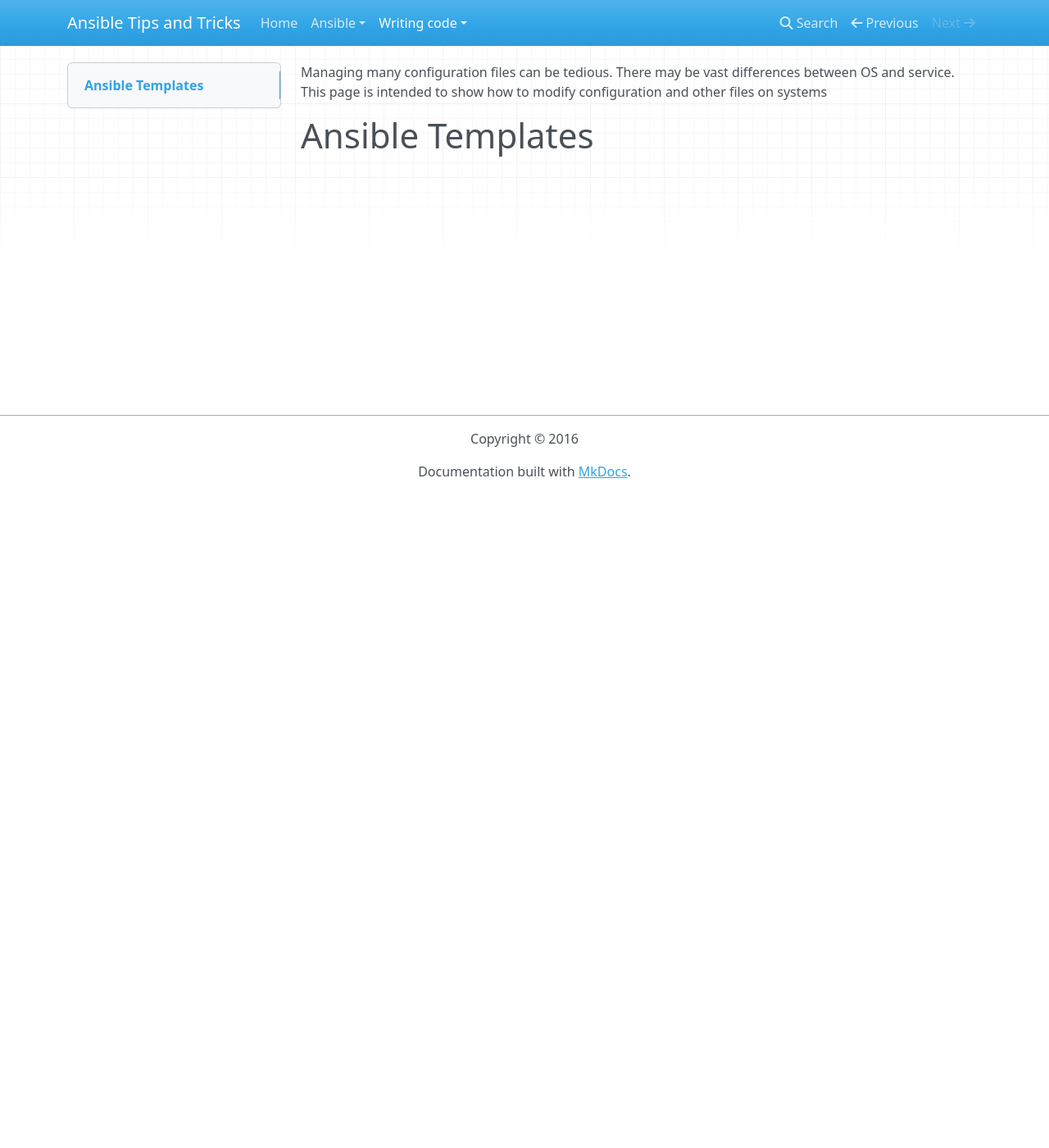
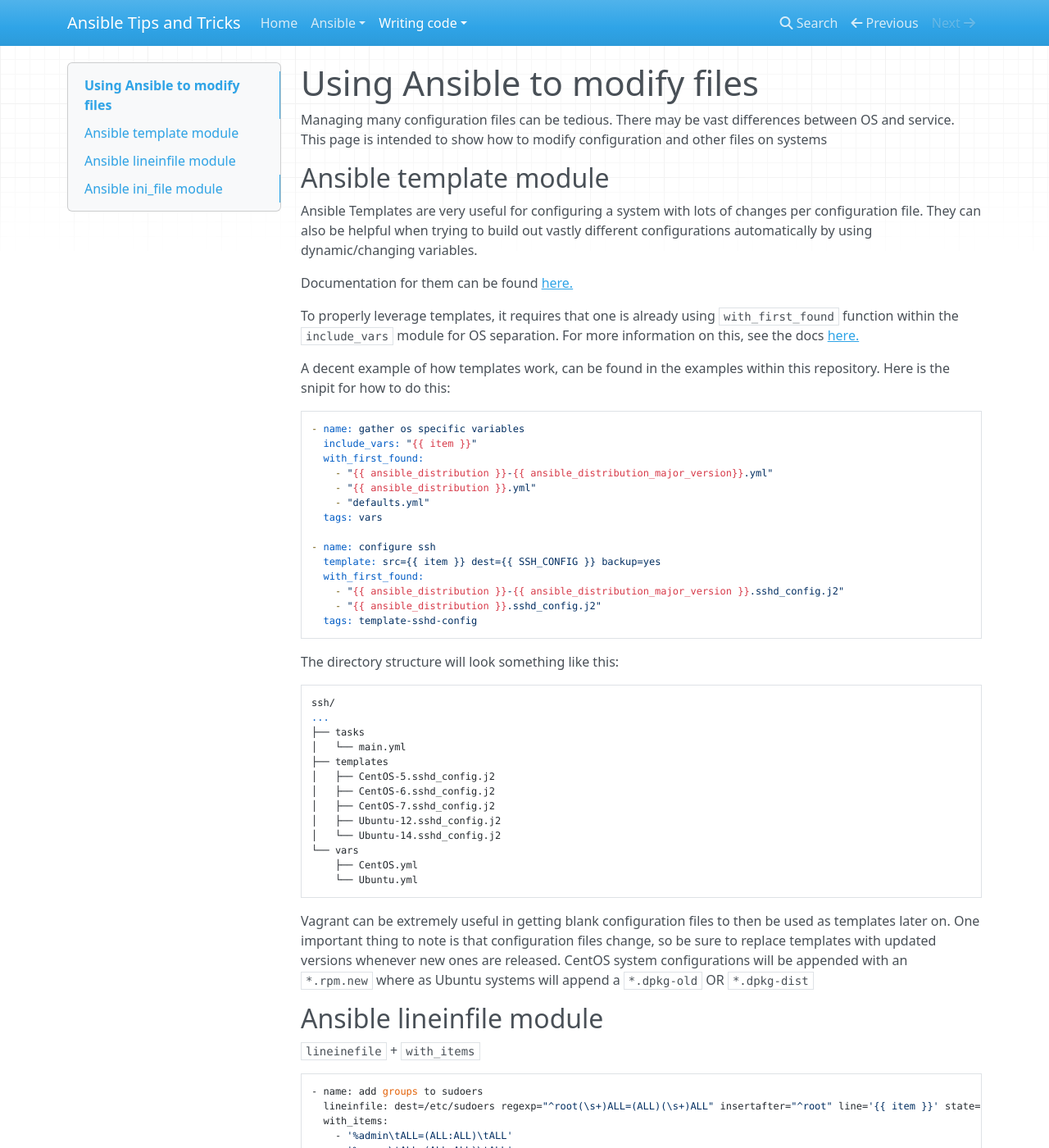
Before and after one commit to nfaction/ansible-tips-and-tricks, an MkDocs documentation site: the page built from docs/modifying-files/modifying-files.md, in a window 1280 px wide and 1400 px high. Shown: the whole window at 82% size. Built offline with MkDocs 1.6.1, drawn with Linux system fonts in a browser that asks for light colours; nearby versions of some CDN libraries; old or Windows-style settings are respelled for this version of MkDocs; some of the changed text lies outside the part shown.

Commit message:
Add docs for modifying confs and update ad-hoc cmds 	modified:   docs/ansible/commands.md 	modified:   docs/modifying-files/modifying-files.md

````diff
--- a/docs/modifying-files/modifying-files.md
+++ b/docs/modifying-files/modifying-files.md
@@ -1,3 +1,110 @@
+# Using Ansible to modify files
 Managing many configuration files can be tedious.  There may be vast differences between OS and service.  This page is intended to show how to modify configuration and other files on systems
 
-# Ansible Templates
+## Ansible template module
+
+Ansible Templates are very useful for configuring a system with lots of changes per configuration file.  They can also be helpful when trying to build out vastly different configurations automatically by using dynamic/changing variables.
+
+Documentation for them can be found [here.](http://docs.ansible.com/ansible/template_module.html)
+
+To properly leverage templates, it requires that one is already using `with_first_found` function within the `include_vars` module for OS separation.  For more information on this, see the docs [here.](../os-dependent-tasks/variables.md)
+
+A decent example of how templates work, can be found in the examples within this repository.  Here is the snipit for how to do this:
+
+```
+- name: gather os specific variables
+  include_vars: "{{ item }}"
+  with_first_found:
+    - "{{ ansible_distribution }}-{{ ansible_distribution_major_version}}.yml"
+    - "{{ ansible_distribution }}.yml"
+    - "defaults.yml"
+  tags: vars
+
+- name: configure ssh
+  template: src={{ item }} dest={{ SSH_CONFIG }} backup=yes
+  with_first_found:
+    - "{{ ansible_distribution }}-{{ ansible_distribution_major_version }}.sshd_config.j2"
+    - "{{ ansible_distribution }}.sshd_config.j2"
+  tags: template-sshd-config
+```
+
+The directory structure will look something like this:
+
+```
+ssh/
+...
+├── tasks
+│   └── main.yml
+├── templates
+│   ├── CentOS-5.sshd_config.j2
+│   ├── CentOS-6.sshd_config.j2
+│   ├── CentOS-7.sshd_config.j2
+│   ├── Ubuntu-12.sshd_config.j2
+│   └── Ubuntu-14.sshd_config.j2
+└── vars
+    ├── CentOS.yml
+    └── Ubuntu.yml
+```
+
+Vagrant can be extremely useful in getting blank configuration files to then be used as templates later on.  One important thing to note is that configuration files change, so be sure to replace templates with updated versions whenever new ones are released.  CentOS system configurations will be appended with an `*.rpm.new` where as Ubuntu systems will append a `*.dpkg-old` OR `*.dpkg-dist`
+
+## Ansible lineinfile module
+
+`lineinefile` + `with_items`
+
+```
+- name: add groups to sudoers
+  lineinfile: dest=/etc/sudoers regexp="^root(\s+)ALL=(ALL)(\s+)ALL" insertafter="^root" line='{{ item }}' state=present backup=yes backrefs=yes
+  with_items:
+    - '%admin\tALL=(ALL:ALL)\tALL'
+    - '%users\tALL=(ALL:ALL)\tALL'
+  tags: sudoers
+```
+
+Using lineinfile to comment out a line:
+
+```
+ansible -m lineinfile -i hosts -e "ansible_ssh_port=2222" -a "dest=/etc/aliases regexp='^(.*)root:(.*)' line='#root:           systems@domain.com'" host-group --limit "host1"
+```
+
+```
+BEFORE:
+root:           systems@domain.com
+
+AFTER:
+#root:           systems@domain.com
+```
+
+## Ansible ini_file module
+
+This module is a life-saver when modifying `ini` type files with many changes.
+
+The configuration file may look like this:
+
+```
+[DEFAULT]
+# Print more verbose output (set logging level to INFO instead of default WARNING level).
+# verbose = False
+# Print debugging output (set logging level to DEBUG instead of default WARNING level).
+# debug = False
+```
+
+ansible multi-os -m ini_file -a "dest=/etc/setting.conf section=DEFAULT option=verbose value=True backup=yes" -i hosts
+
+`ini_file` module example:
+
+```
+- name: enable verbose mode
+  ini_file: dest=/etc/setting.conf section=DEFAULT option=verbose value=True backup=yes
+  tags: configuration
+```
+
+After change:
+
+```
+[DEFAULT]
+# Print more verbose output (set logging level to INFO instead of default WARNING level).
+verbose = True
+# Print debugging output (set logging level to DEBUG instead of default WARNING level).
+# debug = False
+```
````
Also changed, not shown: docs/ansible/commands.md (+7 -1 lines).
